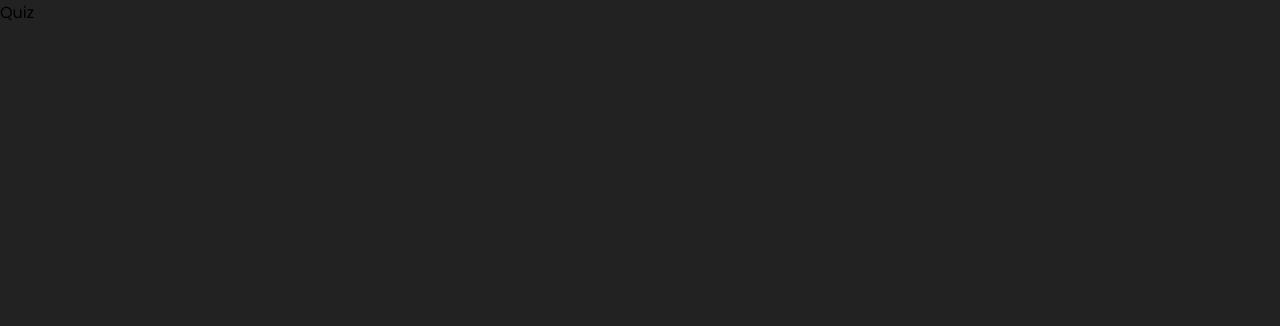
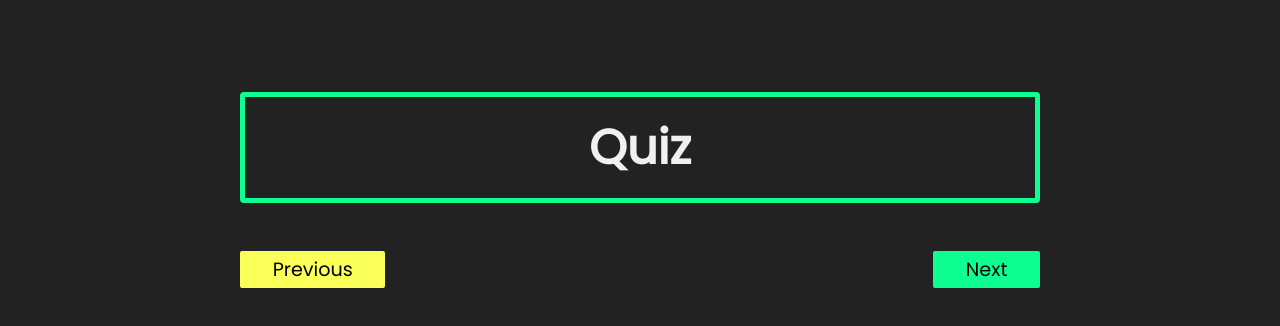
Before and after one commit to sgujuluva/mern-quiz-redux, a React (Create React App) app in the folder client/: page /quiz in a window 1280 px wide. Shown: the top 326 px of the page. Built offline with nearby package versions, Linux system fonts and the light colour scheme.

Commit message:
quiz page designing

```diff
--- a/client/src/components/Main/Main.jsx
+++ b/client/src/components/Main/Main.jsx
@@ -17,8 +17,8 @@ function Main() {
         <li>The Result will be declared at the end of quiz</li>
       </ol>
 
-      <form>
-        <input ref={inputRef} type="text" placeholder="Username*" />
+      <form id="form">
+        <input ref={inputRef} className="userid" type="text" placeholder="Username*" />
       </form>
 
       <div className="start">
--- a/client/src/components/Quiz/Quiz.jsx
+++ b/client/src/components/Quiz/Quiz.jsx
@@ -1,9 +1,28 @@
-import React from 'react'
+import React from "react";
 
 function Quiz() {
+  const onPrevious = () => {
+    console.log("on previous click");
+  };
+
+  const onNext = () => {
+    console.log("on next click");
+  };
+
   return (
-    <div>Quiz</div>
-  )
+    <div className="container">
+      <h1 className="title text-light">Quiz</h1>
+      {/* display questions */}
+      <div className="grid">
+        <button onClick={onPrevious} className="btn prev">
+          Previous
+        </button>
+        <button onClick={onNext} className="btn next">
+          Next
+        </button>
+      </div>
+    </div>
+  );
 }
 
-export default Quiz
+export default Quiz;
```
